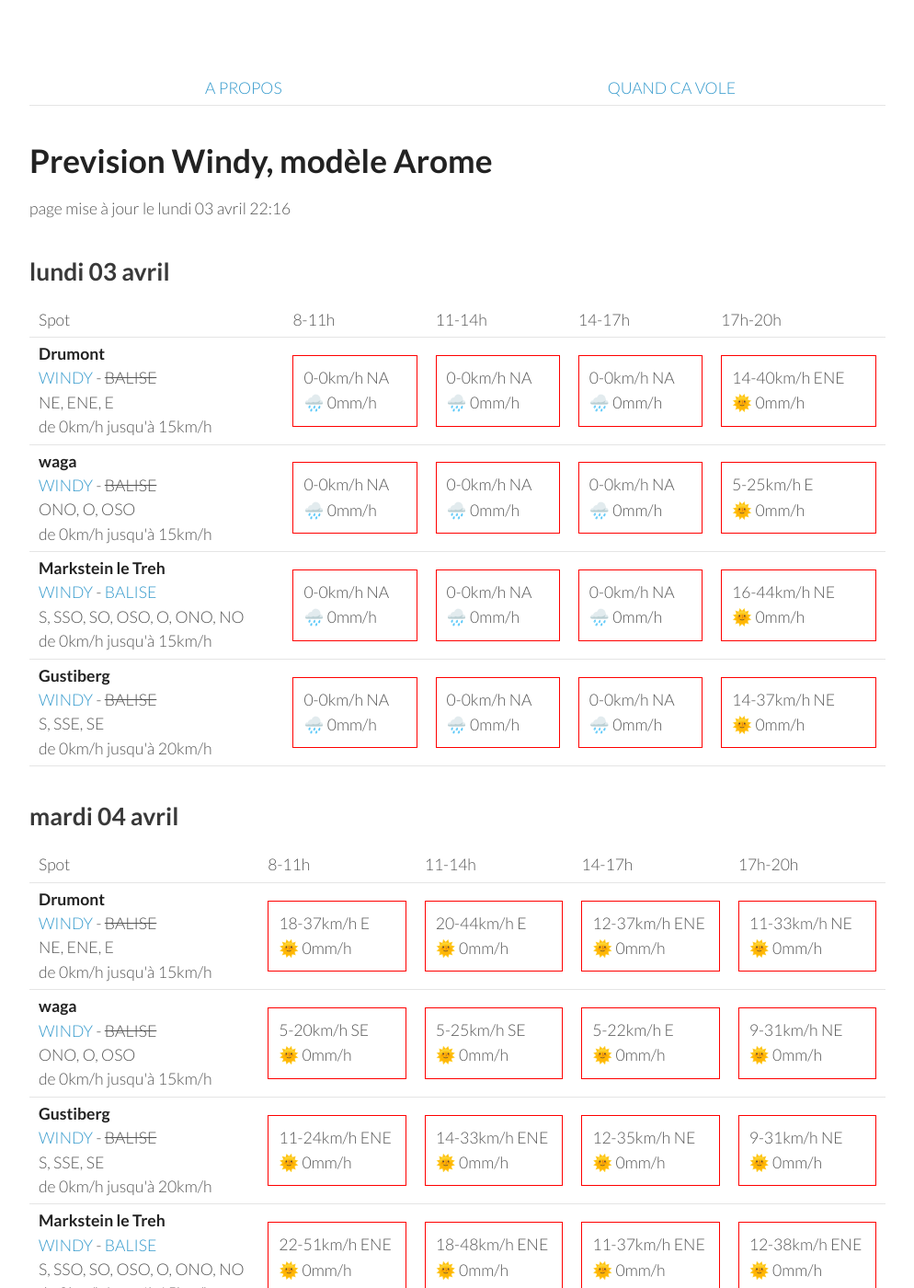
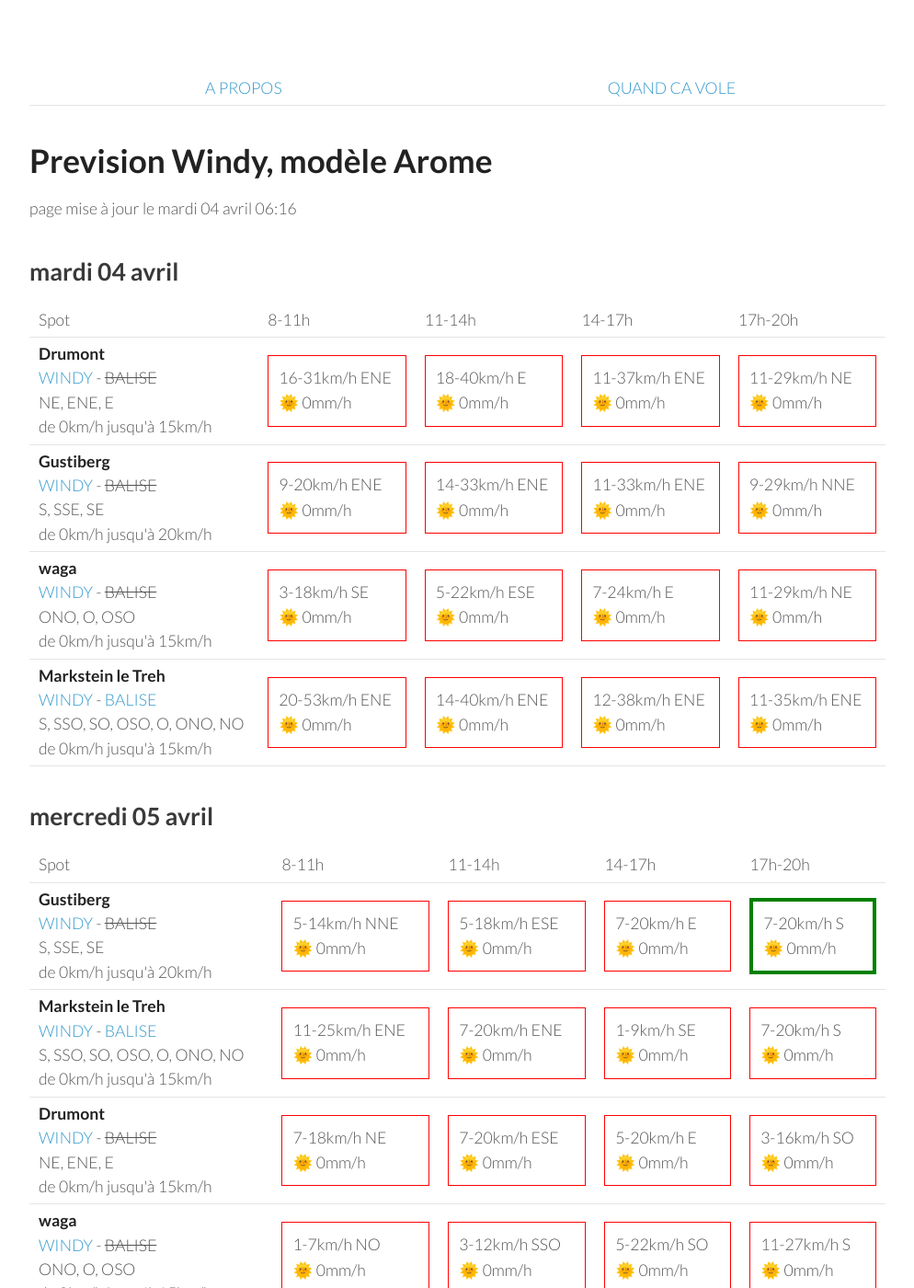
Before and after one commit to parapente-dans-le-nord/parapente-dans-le-nord.github.io, a Jekyll site: the page built from vosges.markdown, in a window 1280 px wide and 1400 px high. Shown: the whole window at 92% size, without its empty margins (26-1020 px from the left). Built offline with Jekyll 4.4.1, drawn with Linux system fonts in a browser that asks for light colours; some of the changed text lies outside the part shown.

Commit message:
update index.markdown

```diff
--- a/vosges.markdown
+++ b/vosges.markdown
@@ -7,60 +7,8 @@ title:  "Tous les spots"
 {: .links}
 
 # Prevision Windy, modèle Arome
-page mise à jour le lundi 03 avril 22:16
+page mise à jour le mardi 04 avril 06:16
 
-## lundi 03 avril
-
-{::nomarkdown}
-<table>
-  <tbody>
-    <tr>
-      <td>Spot</td>
-      <td>8-11h</td>
-      <td>11-14h</td>
-      <td>14-17h</td>
-      <td>17h-20h</td>
-    </tr>
-<tr>
-        <td><strong>Drumont</strong><br><a href="https://windy.com/47.898/6.919?47.687,6.919,9,m:eYYagmG">WINDY</a> - <span class="no-balise"> BALISE </span><br> <span class="vent-favorable">NE, ENE, E</span><br><span class="force-vent">de 0km/h jusqu'à 15km/h</span> </td>
-
-            <td><div class="not-flyable"><p>0-0km/h NA</p><p>🌧️ 0mm/h</p></div></td>
-            <td><div class="not-flyable"><p>0-0km/h NA</p><p>🌧️ 0mm/h</p></div></td>
-            <td><div class="not-flyable"><p>0-0km/h NA</p><p>🌧️ 0mm/h</p></div></td>
-            <td><div class="not-flyable"><p>14-40km/h ENE</p><p>🌞 0mm/h</p></div></td>
-
-    </tr>
-<tr>
-        <td><strong>waga</strong><br><a href="https://windy.com/47.903/6.996?47.900,6.983,15">WINDY</a> - <span class="no-balise"> BALISE </span><br> <span class="vent-favorable">ONO, O, OSO</span><br><span class="force-vent">de 0km/h jusqu'à 15km/h</span> </td>
-
-            <td><div class="not-flyable"><p>0-0km/h NA</p><p>🌧️ 0mm/h</p></div></td>
-            <td><div class="not-flyable"><p>0-0km/h NA</p><p>🌧️ 0mm/h</p></div></td>
-            <td><div class="not-flyable"><p>0-0km/h NA</p><p>🌧️ 0mm/h</p></div></td>
-            <td><div class="not-flyable"><p>5-25km/h E</p><p>🌞 0mm/h</p></div></td>
-
-    </tr>
-<tr>
-        <td><strong>Markstein le Treh</strong><br><a href="https://windy.com/47.926/7.012?47.505,7.012,8,m:eY1agmQ">WINDY</a> - <span class=""><a href="http://www.balisemeteo.com/balise.php?idBalise=136">BALISE</a> </span><br> <span class="vent-favorable">S, SSO, SO, OSO, O, ONO, NO</span><br><span class="force-vent">de 0km/h jusqu'à 15km/h</span> </td>
-
-            <td><div class="not-flyable"><p>0-0km/h NA</p><p>🌧️ 0mm/h</p></div></td>
-            <td><div class="not-flyable"><p>0-0km/h NA</p><p>🌧️ 0mm/h</p></div></td>
-            <td><div class="not-flyable"><p>0-0km/h NA</p><p>🌧️ 0mm/h</p></div></td>
-            <td><div class="not-flyable"><p>16-44km/h NE</p><p>🌞 0mm/h</p></div></td>
-
-    </tr>
-<tr>
-        <td><strong>Gustiberg</strong><br><a href="https://windy.com/47.894/6.934?47.891,6.934,15,m:eYYagmI">WINDY</a> - <span class="no-balise"> BALISE </span><br> <span class="vent-favorable">S, SSE, SE</span><br><span class="force-vent">de 0km/h jusqu'à 20km/h</span> </td>
-
-            <td><div class="not-flyable"><p>0-0km/h NA</p><p>🌧️ 0mm/h</p></div></td>
-            <td><div class="not-flyable"><p>0-0km/h NA</p><p>🌧️ 0mm/h</p></div></td>
-            <td><div class="not-flyable"><p>0-0km/h NA</p><p>🌧️ 0mm/h</p></div></td>
-            <td><div class="not-flyable"><p>14-37km/h NE</p><p>🌞 0mm/h</p></div></td>
-
-    </tr>
-
-</tbody>
-</table>
-{:/}
 ## mardi 04 avril
 
 {::nomarkdown}
@@ -76,40 +24,40 @@ page mise à jour le lundi 03 avril 22:16
 <tr>
         <td><strong>Drumont</strong><br><a href="https://windy.com/47.898/6.919?47.687,6.919,9,m:eYYagmG">WINDY</a> - <span class="no-balise"> BALISE </span><br> <span class="vent-favorable">NE, ENE, E</span><br><span class="force-vent">de 0km/h jusqu'à 15km/h</span> </td>
 
-            <td><div class="not-flyable"><p>18-37km/h E</p><p>🌞 0mm/h</p></div></td>
-            <td><div class="not-flyable"><p>20-44km/h E</p><p>🌞 0mm/h</p></div></td>
-            <td><div class="not-flyable"><p>12-37km/h ENE</p><p>🌞 0mm/h</p></div></td>
-            <td><div class="not-flyable"><p>11-33km/h NE</p><p>🌞 0mm/h</p></div></td>
+            <td><div class="not-flyable"><p>16-31km/h ENE</p><p>🌞 0mm/h</p></div></td>
+            <td><div class="not-flyable"><p>18-40km/h E</p><p>🌞 0mm/h</p></div></td>
+            <td><div class="not-flyable"><p>11-37km/h ENE</p><p>🌞 0mm/h</p></div></td>
+            <td><div class="not-flyable"><p>11-29km/h NE</p><p>🌞 0mm/h</p></div></td>
+
+
+    </tr>
+<tr>
+        <td><strong>Gustiberg</strong><br><a href="https://windy.com/47.894/6.934?47.891,6.934,15,m:eYYagmI">WINDY</a> - <span class="no-balise"> BALISE </span><br> <span class="vent-favorable">S, SSE, SE</span><br><span class="force-vent">de 0km/h jusqu'à 20km/h</span> </td>
+
+            <td><div class="not-flyable"><p>9-20km/h ENE</p><p>🌞 0mm/h</p></div></td>
+            <td><div class="not-flyable"><p>14-33km/h ENE</p><p>🌞 0mm/h</p></div></td>
+            <td><div class="not-flyable"><p>11-33km/h ENE</p><p>🌞 0mm/h</p></div></td>
+            <td><div class="not-flyable"><p>9-29km/h NNE</p><p>🌞 0mm/h</p></div></td>
 
 
     </tr>
 <tr>
         <td><strong>waga</strong><br><a href="https://windy.com/47.903/6.996?47.900,6.983,15">WINDY</a> - <span class="no-balise"> BALISE </span><br> <span class="vent-favorable">ONO, O, OSO</span><br><span class="force-vent">de 0km/h jusqu'à 15km/h</span> </td>
 
-            <td><div class="not-flyable"><p>5-20km/h SE</p><p>🌞 0mm/h</p></div></td>
-            <td><div class="not-flyable"><p>5-25km/h SE</p><p>🌞 0mm/h</p></div></td>
-            <td><div class="not-flyable"><p>5-22km/h E</p><p>🌞 0mm/h</p></div></td>
-            <td><div class="not-flyable"><p>9-31km/h NE</p><p>🌞 0mm/h</p></div></td>
-
-
-    </tr>
-<tr>
-        <td><strong>Gustiberg</strong><br><a href="https://windy.com/47.894/6.934?47.891,6.934,15,m:eYYagmI">WINDY</a> - <span class="no-balise"> BALISE </span><br> <span class="vent-favorable">S, SSE, SE</span><br><span class="force-vent">de 0km/h jusqu'à 20km/h</span> </td>
-
-            <td><div class="not-flyable"><p>11-24km/h ENE</p><p>🌞 0mm/h</p></div></td>
-            <td><div class="not-flyable"><p>14-33km/h ENE</p><p>🌞 0mm/h</p></div></td>
-            <td><div class="not-flyable"><p>12-35km/h NE</p><p>🌞 0mm/h</p></div></td>
-            <td><div class="not-flyable"><p>9-31km/h NE</p><p>🌞 0mm/h</p></div></td>
+            <td><div class="not-flyable"><p>3-18km/h SE</p><p>🌞 0mm/h</p></div></td>
+            <td><div class="not-flyable"><p>5-22km/h ESE</p><p>🌞 0mm/h</p></div></td>
+            <td><div class="not-flyable"><p>7-24km/h E</p><p>🌞 0mm/h</p></div></td>
+            <td><div class="not-flyable"><p>11-29km/h NE</p><p>🌞 0mm/h</p></div></td>
 
 
     </tr>
 <tr>
         <td><strong>Markstein le Treh</strong><br><a href="https://windy.com/47.926/7.012?47.505,7.012,8,m:eY1agmQ">WINDY</a> - <span class=""><a href="http://www.balisemeteo.com/balise.php?idBalise=136">BALISE</a> </span><br> <span class="vent-favorable">S, SSO, SO, OSO, O, ONO, NO</span><br><span class="force-vent">de 0km/h jusqu'à 15km/h</span> </td>
 
-            <td><div class="not-flyable"><p>22-51km/h ENE</p><p>🌞 0mm/h</p></div></td>
-            <td><div class="not-flyable"><p>18-48km/h ENE</p><p>🌞 0mm/h</p></div></td>
-            <td><div class="not-flyable"><p>11-37km/h ENE</p><p>🌞 0mm/h</p></div></td>
+            <td><div class="not-flyable"><p>20-53km/h ENE</p><p>🌞 0mm/h</p></div></td>
+            <td><div class="not-flyable"><p>14-40km/h ENE</p><p>🌞 0mm/h</p></div></td>
             <td><div class="not-flyable"><p>12-38km/h ENE</p><p>🌞 0mm/h</p></div></td>
+            <td><div class="not-flyable"><p>11-35km/h ENE</p><p>🌞 0mm/h</p></div></td>
 
 
     </tr>
@@ -130,42 +78,42 @@ page mise à jour le lundi 03 avril 22:16
       <td>17h-20h</td>
     </tr>
 <tr>
+        <td><strong>Gustiberg</strong><br><a href="https://windy.com/47.894/6.934?47.891,6.934,15,m:eYYagmI">WINDY</a> - <span class="no-balise"> BALISE </span><br> <span class="vent-favorable">S, SSE, SE</span><br><span class="force-vent">de 0km/h jusqu'à 20km/h</span> </td>
+
+            <td><div class="not-flyable"><p>5-14km/h NNE</p><p>🌞 0mm/h</p></div></td>
+            <td><div class="not-flyable"><p>5-18km/h ESE</p><p>🌞 0mm/h</p></div></td>
+            <td><div class="not-flyable"><p>7-20km/h E</p><p>🌞 0mm/h</p></div></td>
+            <td><div class="flyable"><p>7-20km/h S</p><p>🌞 0mm/h</p></div></td>
+
+
+    </tr>
+<tr>
+        <td><strong>Markstein le Treh</strong><br><a href="https://windy.com/47.926/7.012?47.505,7.012,8,m:eY1agmQ">WINDY</a> - <span class=""><a href="http://www.balisemeteo.com/balise.php?idBalise=136">BALISE</a> </span><br> <span class="vent-favorable">S, SSO, SO, OSO, O, ONO, NO</span><br><span class="force-vent">de 0km/h jusqu'à 15km/h</span> </td>
+
+            <td><div class="not-flyable"><p>11-25km/h ENE</p><p>🌞 0mm/h</p></div></td>
+            <td><div class="not-flyable"><p>7-20km/h ENE</p><p>🌞 0mm/h</p></div></td>
+            <td><div class="not-flyable"><p>1-9km/h SE</p><p>🌞 0mm/h</p></div></td>
+            <td><div class="not-flyable"><p>7-20km/h S</p><p>🌞 0mm/h</p></div></td>
+
+
+    </tr>
+<tr>
         <td><strong>Drumont</strong><br><a href="https://windy.com/47.898/6.919?47.687,6.919,9,m:eYYagmG">WINDY</a> - <span class="no-balise"> BALISE </span><br> <span class="vent-favorable">NE, ENE, E</span><br><span class="force-vent">de 0km/h jusqu'à 15km/h</span> </td>
 
             <td><div class="not-flyable"><p>7-18km/h NE</p><p>🌞 0mm/h</p></div></td>
-            <td><div class="not-flyable"><p>7-22km/h ENE</p><p>🌞 0mm/h</p></div></td>
-            <td><div class="not-flyable"><p>5-22km/h NE</p><p>🌞 0mm/h</p></div></td>
-            <td><div class="not-flyable"><p>1-22km/h NO</p><p>🌞 0mm/h</p></div></td>
+            <td><div class="not-flyable"><p>7-20km/h ESE</p><p>🌞 0mm/h</p></div></td>
+            <td><div class="not-flyable"><p>5-20km/h E</p><p>🌞 0mm/h</p></div></td>
+            <td><div class="not-flyable"><p>3-16km/h SO</p><p>🌞 0mm/h</p></div></td>
 
 
     </tr>
 <tr>
         <td><strong>waga</strong><br><a href="https://windy.com/47.903/6.996?47.900,6.983,15">WINDY</a> - <span class="no-balise"> BALISE </span><br> <span class="vent-favorable">ONO, O, OSO</span><br><span class="force-vent">de 0km/h jusqu'à 15km/h</span> </td>
 
-            <td><div class="not-flyable"><p>1-3km/h NO</p><p>🌞 0mm/h</p></div></td>
-            <td><div class="not-flyable"><p>7-25km/h ENE</p><p>🌞 0mm/h</p></div></td>
-            <td><div class="not-flyable"><p>5-25km/h ENE</p><p>🌞 0mm/h</p></div></td>
-            <td><div class="not-flyable"><p>1-22km/h E</p><p>🌞 0mm/h</p></div></td>
-
-
-    </tr>
-<tr>
-        <td><strong>Gustiberg</strong><br><a href="https://windy.com/47.894/6.934?47.891,6.934,15,m:eYYagmI">WINDY</a> - <span class="no-balise"> BALISE </span><br> <span class="vent-favorable">S, SSE, SE</span><br><span class="force-vent">de 0km/h jusqu'à 20km/h</span> </td>
-
-            <td><div class="not-flyable"><p>7-14km/h NNE</p><p>🌞 0mm/h</p></div></td>
-            <td><div class="not-flyable"><p>7-22km/h ENE</p><p>🌞 0mm/h</p></div></td>
-            <td><div class="not-flyable"><p>5-24km/h NE</p><p>🌞 0mm/h</p></div></td>
-            <td><div class="not-flyable"><p>0-22km/h N</p><p>🌞 0mm/h</p></div></td>
-
-
-    </tr>
-<tr>
-        <td><strong>Markstein le Treh</strong><br><a href="https://windy.com/47.926/7.012?47.505,7.012,8,m:eY1agmQ">WINDY</a> - <span class=""><a href="http://www.balisemeteo.com/balise.php?idBalise=136">BALISE</a> </span><br> <span class="vent-favorable">S, SSO, SO, OSO, O, ONO, NO</span><br><span class="force-vent">de 0km/h jusqu'à 15km/h</span> </td>
-
-            <td><div class="not-flyable"><p>11-24km/h ENE</p><p>🌞 0mm/h</p></div></td>
-            <td><div class="not-flyable"><p>9-25km/h ENE</p><p>🌞 0mm/h</p></div></td>
-            <td><div class="not-flyable"><p>5-27km/h ENE</p><p>🌞 0mm/h</p></div></td>
-            <td><div class="not-flyable"><p>3-24km/h NE</p><p>🌞 0mm/h</p></div></td>
+            <td><div class="not-flyable"><p>1-7km/h NO</p><p>🌞 0mm/h</p></div></td>
+            <td><div class="not-flyable"><p>3-12km/h SSO</p><p>🌞 0mm/h</p></div></td>
+            <td><div class="not-flyable"><p>5-22km/h SO</p><p>🌞 0mm/h</p></div></td>
+            <td><div class="not-flyable"><p>11-27km/h S</p><p>🌞 0mm/h</p></div></td>
 
 
     </tr>
@@ -186,12 +134,22 @@ page mise à jour le lundi 03 avril 22:16
       <td>17h-20h</td>
     </tr>
 <tr>
+        <td><strong>Gustiberg</strong><br><a href="https://windy.com/47.894/6.934?47.891,6.934,15,m:eYYagmI">WINDY</a> - <span class="no-balise"> BALISE </span><br> <span class="vent-favorable">S, SSE, SE</span><br><span class="force-vent">de 0km/h jusqu'à 20km/h</span> </td>
+
+            <td><div class="not-flyable"><p>1-7km/h NE</p><p>🌞 0mm/h</p></div></td>
+            <td><div class="flyable"><p>3-16km/h S</p><p>🌞 0mm/h</p></div></td>
+            <td><div class="not-flyable"><p>5-20km/h OSO</p><p>🌞 0mm/h</p></div></td>
+            <td><div class="not-flyable"><p>9-25km/h O</p><p>🌞 0mm/h</p></div></td>
+
+
+    </tr>
+<tr>
         <td><strong>Drumont</strong><br><a href="https://windy.com/47.898/6.919?47.687,6.919,9,m:eYYagmG">WINDY</a> - <span class="no-balise"> BALISE </span><br> <span class="vent-favorable">NE, ENE, E</span><br><span class="force-vent">de 0km/h jusqu'à 15km/h</span> </td>
 
-            <td><div class="flyable"><p>1-5km/h ENE</p><p>🌞 0mm/h</p></div></td>
-            <td><div class="not-flyable"><p>5-18km/h SSO</p><p>🌞 0mm/h</p></div></td>
-            <td><div class="not-flyable"><p>9-27km/h OSO</p><p>🌞 0mm/h</p></div></td>
-            <td><div class="not-flyable"><p>12-31km/h O</p><p>🌞 0mm/h</p></div></td>
+            <td><div class="flyable"><p>1-5km/h NE</p><p>🌞 0mm/h</p></div></td>
+            <td><div class="not-flyable"><p>3-16km/h S</p><p>🌞 0mm/h</p></div></td>
+            <td><div class="not-flyable"><p>5-22km/h OSO</p><p>🌞 0mm/h</p></div></td>
+            <td><div class="not-flyable"><p>9-25km/h O</p><p>🌞 0mm/h</p></div></td>
 
 
     </tr>
@@ -199,19 +157,9 @@ page mise à jour le lundi 03 avril 22:16
         <td><strong>Markstein le Treh</strong><br><a href="https://windy.com/47.926/7.012?47.505,7.012,8,m:eY1agmQ">WINDY</a> - <span class=""><a href="http://www.balisemeteo.com/balise.php?idBalise=136">BALISE</a> </span><br> <span class="vent-favorable">S, SSO, SO, OSO, O, ONO, NO</span><br><span class="force-vent">de 0km/h jusqu'à 15km/h</span> </td>
 
             <td><div class="not-flyable"><p>1-7km/h N</p><p>🌞 0mm/h</p></div></td>
-            <td><div class="not-flyable"><p>5-16km/h S</p><p>🌞 0mm/h</p></div></td>
-            <td><div class="not-flyable"><p>7-25km/h OSO</p><p>🌞 0mm/h</p></div></td>
-            <td><div class="not-flyable"><p>12-35km/h O</p><p>🌞 0mm/h</p></div></td>
-
-
-    </tr>
-<tr>
-        <td><strong>Gustiberg</strong><br><a href="https://windy.com/47.894/6.934?47.891,6.934,15,m:eYYagmI">WINDY</a> - <span class="no-balise"> BALISE </span><br> <span class="vent-favorable">S, SSE, SE</span><br><span class="force-vent">de 0km/h jusqu'à 20km/h</span> </td>
-
-            <td><div class="not-flyable"><p>1-5km/h ENE</p><p>🌞 0mm/h</p></div></td>
-            <td><div class="not-flyable"><p>5-18km/h SSO</p><p>🌞 0mm/h</p></div></td>
+            <td><div class="not-flyable"><p>3-16km/h S</p><p>🌞 0mm/h</p></div></td>
+            <td><div class="not-flyable"><p>5-20km/h SO</p><p>🌞 0mm/h</p></div></td>
             <td><div class="not-flyable"><p>9-27km/h OSO</p><p>🌞 0mm/h</p></div></td>
-            <td><div class="not-flyable"><p>12-33km/h O</p><p>🌞 0mm/h</p></div></td>
 
 
     </tr>
@@ -220,8 +168,8 @@ page mise à jour le lundi 03 avril 22:16
 
             <td><div class="not-flyable"><p>1-7km/h N</p><p>🌞 0mm/h</p></div></td>
             <td><div class="not-flyable"><p>5-16km/h S</p><p>🌞 0mm/h</p></div></td>
+            <td><div class="not-flyable"><p>5-20km/h SO</p><p>🌞 0mm/h</p></div></td>
             <td><div class="not-flyable"><p>9-27km/h OSO</p><p>🌞 0mm/h</p></div></td>
-            <td><div class="not-flyable"><p>12-37km/h O</p><p>🌞 0mm/h</p></div></td>
 
 
     </tr>
@@ -242,10 +190,20 @@ page mise à jour le lundi 03 avril 22:16
       <td>17h-20h</td>
     </tr>
 <tr>
+        <td><strong>Gustiberg</strong><br><a href="https://windy.com/47.894/6.934?47.891,6.934,15,m:eYYagmI">WINDY</a> - <span class="no-balise"> BALISE </span><br> <span class="vent-favorable">S, SSE, SE</span><br><span class="force-vent">de 0km/h jusqu'à 20km/h</span> </td>
+
+            <td><div class="not-flyable"><p>5-16km/h SSO</p><p>🌧 0.8mm/h</p></div></td>
+            <td><div class="not-flyable"><p>5-18km/h OSO</p><p>🌧 0.2mm/h</p></div></td>
+            <td><div class="not-flyable"><p>11-33km/h ONO</p><p>🌧 0.6mm/h</p></div></td>
+            <td><div class="not-flyable"><p>11-31km/h NNO</p><p>🌧 1.1mm/h</p></div></td>
+
+
+    </tr>
+<tr>
         <td><strong>waga</strong><br><a href="https://windy.com/47.903/6.996?47.900,6.983,15">WINDY</a> - <span class="no-balise"> BALISE </span><br> <span class="vent-favorable">ONO, O, OSO</span><br><span class="force-vent">de 0km/h jusqu'à 15km/h</span> </td>
 
-            <td><div class="not-flyable"><p>5-31km/h O</p><p>🌧 3mm/h</p></div></td>
-            <td><div class="not-flyable"><p>11-29km/h ONO</p><p>🌧 0.3mm/h</p></div></td>
+            <td><div class="not-flyable"><p>3-18km/h SO</p><p>🌧 1.2mm/h</p></div></td>
+            <td><div class="not-flyable"><p>5-16km/h OSO</p><p>🌧 0.4mm/h</p></div></td>
             <td><div class="not-flyable"><p>9-35km/h NO</p><p>🌧 0.9mm/h</p></div></td>
             <td><div class="not-flyable"><p>11-31km/h NNO</p><p>🌧 1.2mm/h</p></div></td>
 
@@ -254,28 +212,18 @@ page mise à jour le lundi 03 avril 22:16
 <tr>
         <td><strong>Drumont</strong><br><a href="https://windy.com/47.898/6.919?47.687,6.919,9,m:eYYagmG">WINDY</a> - <span class="no-balise"> BALISE </span><br> <span class="vent-favorable">NE, ENE, E</span><br><span class="force-vent">de 0km/h jusqu'à 15km/h</span> </td>
 
-            <td><div class="not-flyable"><p>5-25km/h O</p><p>🌧 3mm/h</p></div></td>
-            <td><div class="not-flyable"><p>11-25km/h ONO</p><p>🌧 0.4mm/h</p></div></td>
+            <td><div class="not-flyable"><p>5-16km/h SSO</p><p>🌧 0.7mm/h</p></div></td>
+            <td><div class="not-flyable"><p>5-18km/h O</p><p>🌧 0.2mm/h</p></div></td>
             <td><div class="not-flyable"><p>11-33km/h ONO</p><p>🌧 0.5mm/h</p></div></td>
             <td><div class="not-flyable"><p>11-31km/h NNO</p><p>🌧 1mm/h</p></div></td>
 
 
     </tr>
 <tr>
-        <td><strong>Gustiberg</strong><br><a href="https://windy.com/47.894/6.934?47.891,6.934,15,m:eYYagmI">WINDY</a> - <span class="no-balise"> BALISE </span><br> <span class="vent-favorable">S, SSE, SE</span><br><span class="force-vent">de 0km/h jusqu'à 20km/h</span> </td>
-
-            <td><div class="not-flyable"><p>5-27km/h O</p><p>🌧 3mm/h</p></div></td>
-            <td><div class="not-flyable"><p>11-25km/h ONO</p><p>🌧 0.4mm/h</p></div></td>
-            <td><div class="not-flyable"><p>11-33km/h ONO</p><p>🌧 0.6mm/h</p></div></td>
-            <td><div class="not-flyable"><p>11-31km/h NNO</p><p>🌧 1.1mm/h</p></div></td>
-
-
-    </tr>
-<tr>
         <td><strong>Markstein le Treh</strong><br><a href="https://windy.com/47.926/7.012?47.505,7.012,8,m:eY1agmQ">WINDY</a> - <span class=""><a href="http://www.balisemeteo.com/balise.php?idBalise=136">BALISE</a> </span><br> <span class="vent-favorable">S, SSO, SO, OSO, O, ONO, NO</span><br><span class="force-vent">de 0km/h jusqu'à 15km/h</span> </td>
 
-            <td><div class="not-flyable"><p>5-31km/h O</p><p>🌧 3mm/h</p></div></td>
-            <td><div class="not-flyable"><p>11-31km/h ONO</p><p>🌧 0.4mm/h</p></div></td>
+            <td><div class="not-flyable"><p>5-20km/h SO</p><p>🌧 1.4mm/h</p></div></td>
+            <td><div class="not-flyable"><p>5-16km/h OSO</p><p>🌧 0.5mm/h</p></div></td>
             <td><div class="not-flyable"><p>9-33km/h NO</p><p>🌧 0.9mm/h</p></div></td>
             <td><div class="not-flyable"><p>11-29km/h NNO</p><p>🌧 1.2mm/h</p></div></td>
 
```
